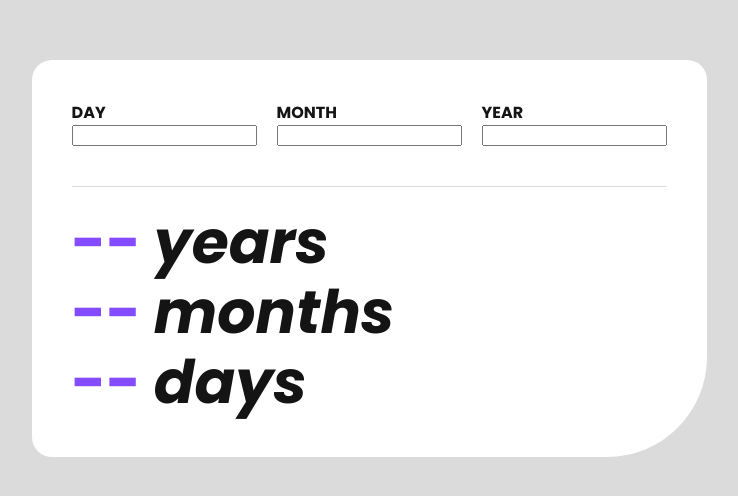
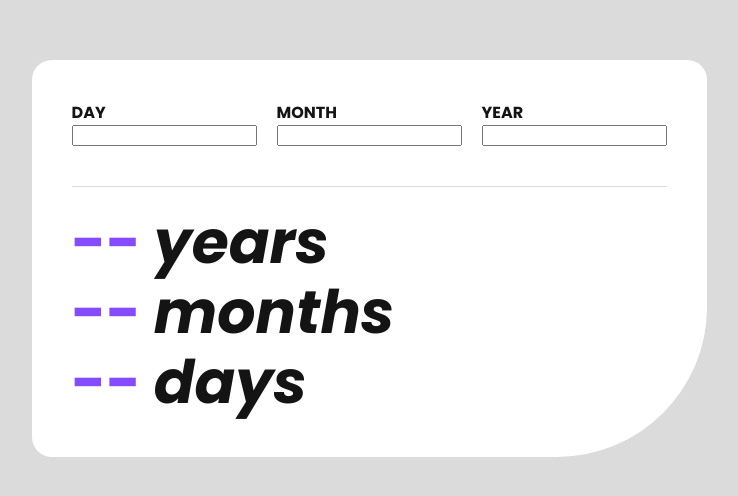
Before and after one commit to lucasfeklein/age-calc-frontend, a React (Vite) app: page / in a window 1280 px wide. Shown: the part 142-638 px from the top of the page, without its empty margins (271-1009 px from the left). Built offline with nearby package versions, Linux system fonts and the light colour scheme.

Commit message:
border radius bottom right

```diff
--- a/src/index.css
+++ b/src/index.css
@@ -19,7 +19,7 @@ body {
 .calc-container {
   background-color: white;
   border-radius: 20px;
-  border-bottom-right-radius: 100px;
+  border-bottom-right-radius: 150px;
   padding: 40px;
 }
 
```
